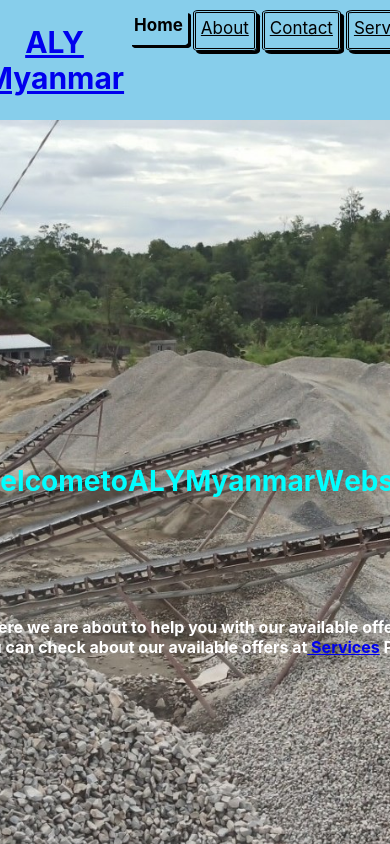
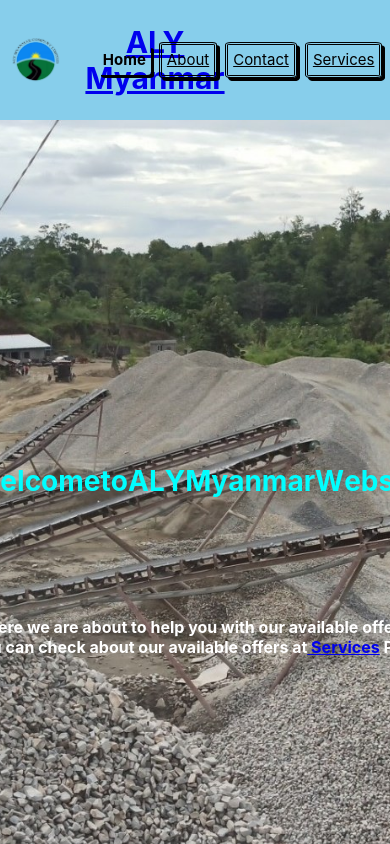
Before and after one commit to thomaslynn132/ALY-Myanmar, a React (Create React App) app: page / in a window 390 px wide. Shown: the top 844 px of the page. Built offline with nearby package versions, Linux system fonts and the light colour scheme.

Commit message:
mobile view

```diff
--- a/src/App.css
+++ b/src/App.css
@@ -54,11 +54,15 @@ body {
   }
 
   .navItems {
-    margin-right: "10px";
+    margin-right: "2px";
     margin-left: auto;
-    position: "absolute";
     display: flex;
-    width: 90%;
+    flex-direction: row;
+    justify-content: center;
+    align-items: center;
+    column-gap: 3px;
+    width: 50px;
+    font-size: small;
   }
 
   .container {
--- a/src/components/Navbar.jsx
+++ b/src/components/Navbar.jsx
@@ -5,20 +5,41 @@ import Logo from "../assets/Logo.png";
 
 const Navbar = () => {
   const navLinkStyles = ({ isActive }) => {
-    return {
+    const baseStyles = {
       fontWeight: isActive ? "bold" : "small",
       textDecoration: isActive ? "none" : "underline",
       border: isActive ? "none" : "double",
-      height: "25px",
+      height: "20px",
       width: "65px",
       textAlign: "center",
       padding: "5px",
       marginLeft: "5px",
-      color: "Black",
-      fontSize: "17px",
+      color: "black",
+      fontSize: "15px",
       borderRadius: "8%",
       boxShadow: "3px 3px 0px 0px",
       display: "inline-block",
+    };
+
+    const mobileStyles = {
+      fontWeight: isActive ? "bold" : "small",
+      textDecoration: isActive ? "none" : "underline",
+      width: "55px",
+      borderRadius: "8%",
+      textAlign: "center",
+      marginLeft: "5px",
+      display: "block",
+      fontSize: "5px",
+    };
+
+    return {
+      ...baseStyles,
+      "@media screen and (min-width: 767px)": {
+        ...baseStyles,
+      },
+      "@media screen and (max-width: 768px)": {
+        ...mobileStyles,
+      },
     };
   };
 
@@ -38,22 +59,34 @@ const Navbar = () => {
           position: "relative",
           display: "flex",
           flexDirection: "row",
-          justifyContent: 'center',
+          justifyContent: "center",
           width: "100%",
           height: "100px",
           backgroundColor: "skyblue",
         }}>
-        <NavLink link="./" to="/" exact style={{ display: 'flex', flexDirection: "row", justifyContent: 'center', alignItems: 'center',}}>
+        <NavLink
+          link="./"
+          to="/"
+          exact
+          style={{
+            display: "flex",
+            flexDirection: "row",
+            justifyContent: "center",
+            alignItems: "center",
+          }}>
           <img
             src={Logo}
             alt="Logo Of ALY Myanmar"
             height={50}
-            width={50}></img>
+            width={50}
+            style={{ marginLeft: "0" }}></img>
           <label style={{ fontSize: "30px", fontWeight: "bold" }}>
             ALY Myanmar
           </label>
         </NavLink>
-        <div className="navItems">
+        <div
+          className="navItems"
+          style={{ marginLeft: "auto", marginRight: "100px" }}>
           {navItems.map((item, index) => (
             <NavLink
               key={index}
```
